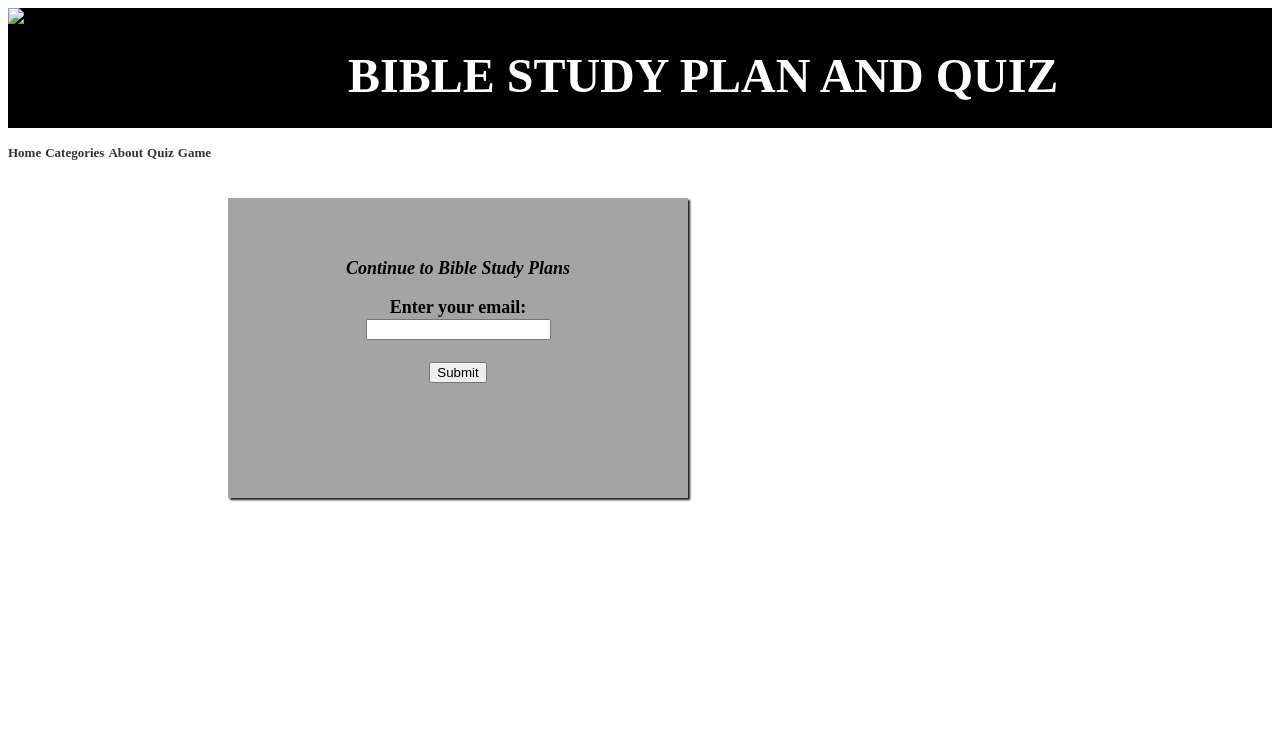
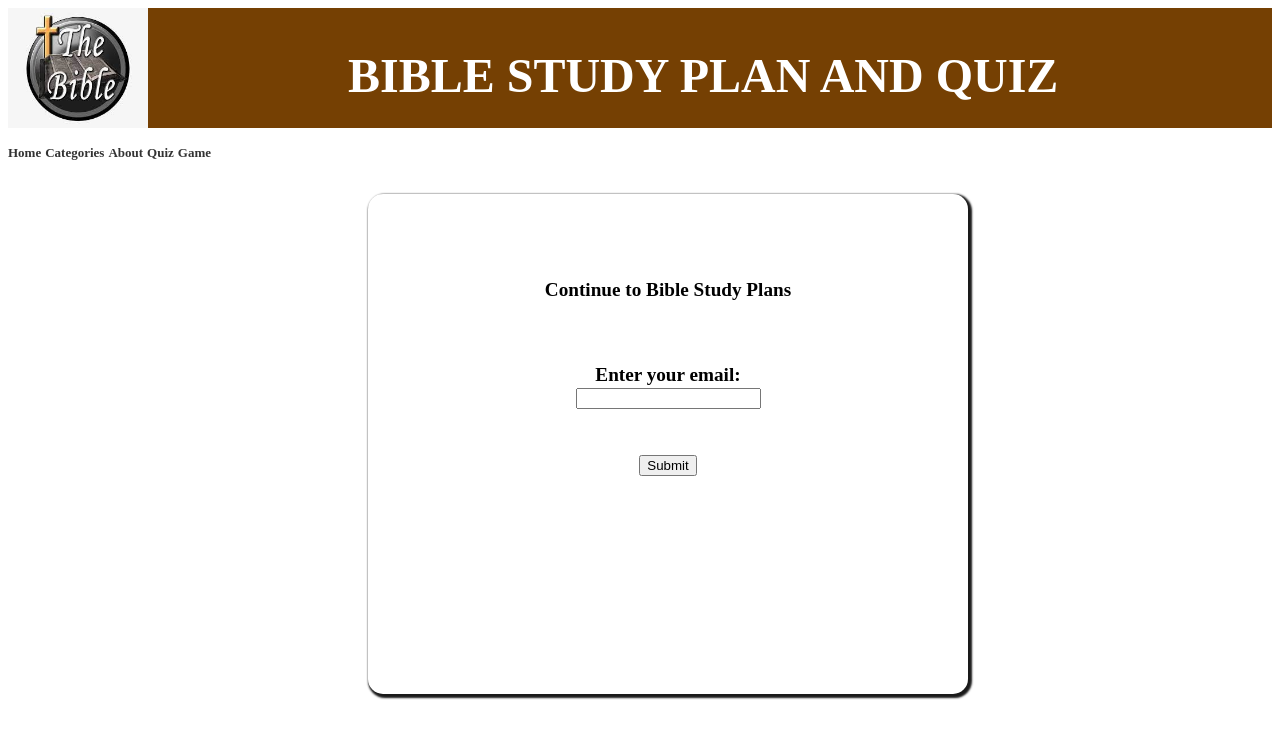
Before and after one commit to IsraelOyeniran/Bible_quizz, a plain HTML site: page index.html in a window 1280 px wide. Drawn offline with Linux system fonts and the light colour scheme.

Commit message:
progress

```diff
--- a/index.html
+++ b/index.html
@@ -8,9 +8,9 @@
     <title>DAILY BIBLE STUDY PLANS AND QUIZ</title>
 </head>
 <body>
-    <nav class="category">
-        <div class="categories">
-            <img src="category_logo.jpg" alt="logo" class="logo"
+    <nav class="category1">
+        <div class="categories1">
+            <img src="photo_gallery/category_logo.jpg" alt="logo" class="logo"
             style="font-family: system-ui, -apple-system,
             BlinkMacSystemFont, 'Segoe UI', Roboto, Oxygen,
             Ubuntu, Cantarell, 'Open Sans', 'Helvetica Neue', sans-serif;">
@@ -35,15 +35,15 @@
 
     <section id="verses-section" style="margin-top: 50px;">
         <div class="container">
-            <h2 style="font-size: large; text-align: center; padding-left: 40%;">
-            <div class="box"><br><br>
-                <p style="font-style: oblique; text-align: center;">
-                Continue to Bible Study Plans</p>
-                <label for="Enter your email">Enter your email:</label><br>
-                <input type="text" id="fname" name="fname"><br><br>
+            <h1 style="font-size: larger; text-align: center; padding-left: 60%;">
+            <div class="box1"><br><br><br>
+                <p style="font-style: normal; text-align: center;">
+                Continue to Bible Study Plans</p><br><br>
+                <label form="Enter your email">Enter your email:</label><br>
+                <input type="text" id="fname" name="fname"><br><br><br>
                 <input type="submit" value="Submit">
             </div>
-            </h2>
+            </h1>
         </div>
 
 </body>
--- a/style.css
+++ b/style.css
@@ -16,17 +16,18 @@
     padding: auto;
 }
 
-.box {
-    width: 400px;
-    height: 300px;
-    background-color: rgba(0, 0, 0, 0.356);
-    padding-inline: 30px;
-    margin: 20px;
-    box-shadow: 2px 2px 2px rgba(0.9, 0, 0, 0.9);
+.box1 {
+    width: 600px;
+    height: 500px;
+    background-color: rgb(255, 255, 255);
+    /* padding-inline: 30px;
+    margin: 20px;   */
+    box-shadow: 2px 2px 2px 2px rgba(0.9, 0.9, 0.9, 0.9);
+    border-radius: 15px;
 }
 
-.category {
-    background-color: rgb(0, 0, 0);
+.category1 {
+    background-color: rgb(117, 64, 3);
     height: 120px;
 }
 
@@ -35,7 +36,7 @@
     width: 140px;
 }
 
-.categories {
+.categories1 {
     display: flex;
     text-align: center;
 }
```
Also changed, not shown: photo_gallery/Header_image.jpg (renamed from photo_galary/Header_image.jpg), photo_gallery/Teenagers.jpg (renamed from photo_galary/Teenagers.jpg), photo_gallery/about.jfif (renamed from photo_galary/about.jfif), photo_gallery/category_logo.jpg (renamed from photo_galary/category_logo.jpg), photo_gallery/children.jpg (renamed from photo_galary/children.jpg), 2 other files.
